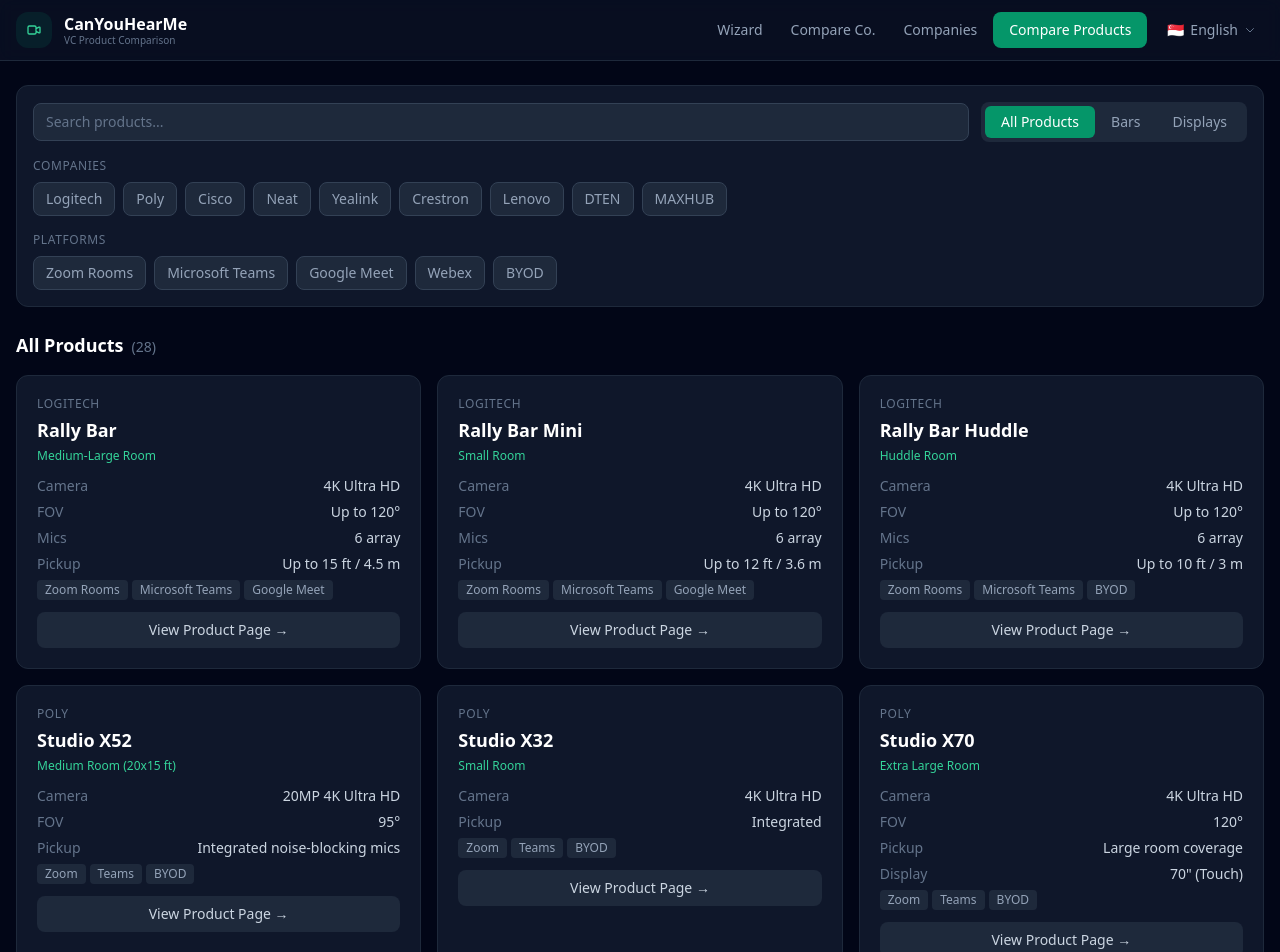
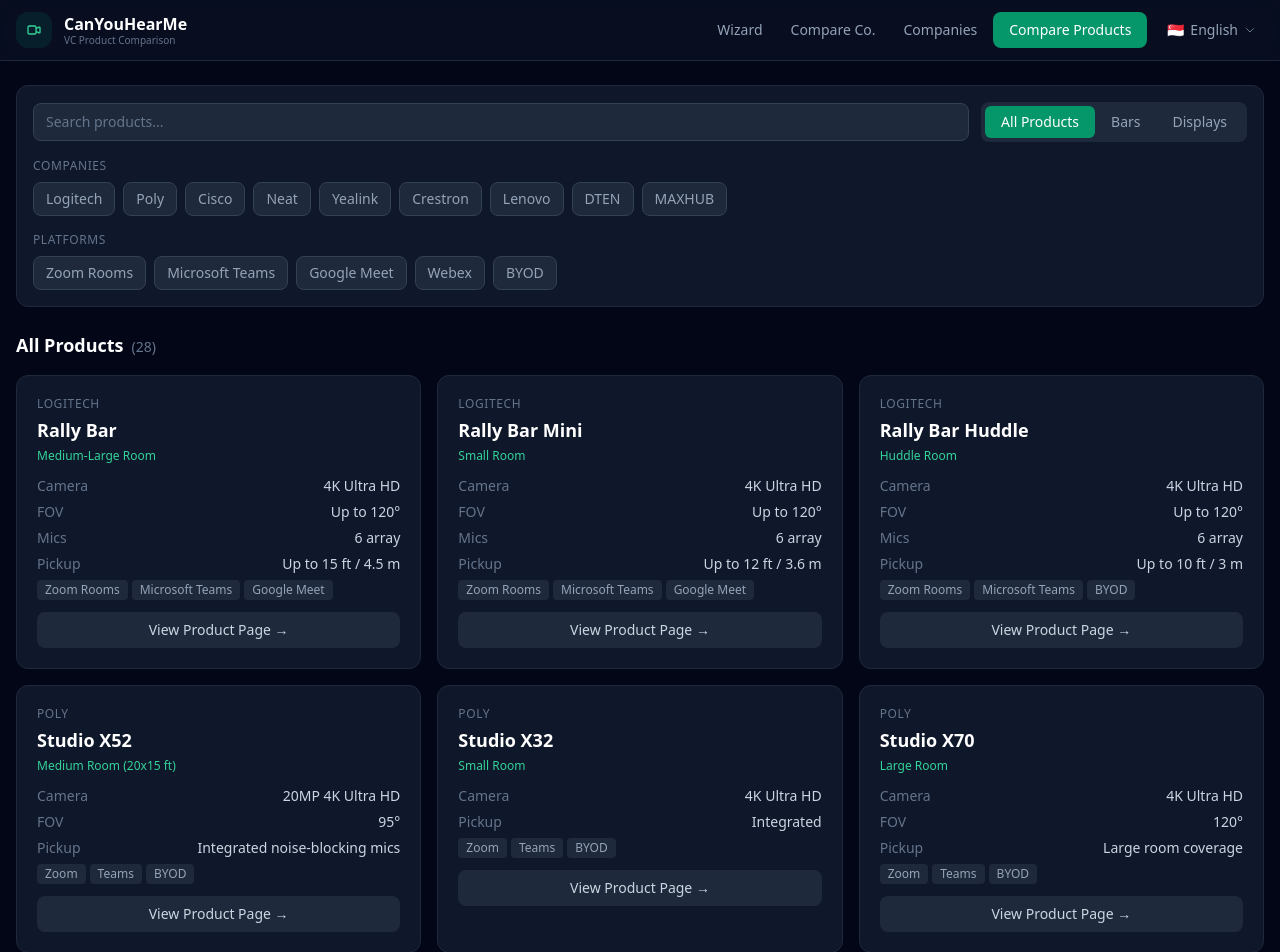
Before and after one commit to jpmoregain-eth/canyouhearme, a Next.js app: page / in a window 1280 px wide. Shown: the top 952 px of the page. Built offline with nearby package versions, Linux system fonts and the light colour scheme.

Commit message:
Fix: Poly Studio X70 is a video bar, not a display

```diff
--- a/data/products.ts
+++ b/data/products.ts
@@ -107,8 +107,8 @@
     id: 'poly-studio-x70',
     name: 'Studio X70',
     company: 'Poly',
-    category: 'display',
-    subCategory: 'Extra Large Room',
+    category: 'bar',
+    subCategory: 'Large Room',
     cameraResolution: '4K Ultra HD',
     fieldOfView: '120°',
     opticalZoom: '5x',
@@ -116,9 +116,6 @@
     micCount: undefined,
     micPickupRange: 'Large room coverage',
     speakerOutput: 'Powerful built-in speakers',
-    displaySize: '70"',
-    displayResolution: '4K',
-    touchScreen: true,
     maxResolution: '4K',
     noiseCancellation: true,
     dimensions: undefined,
```
